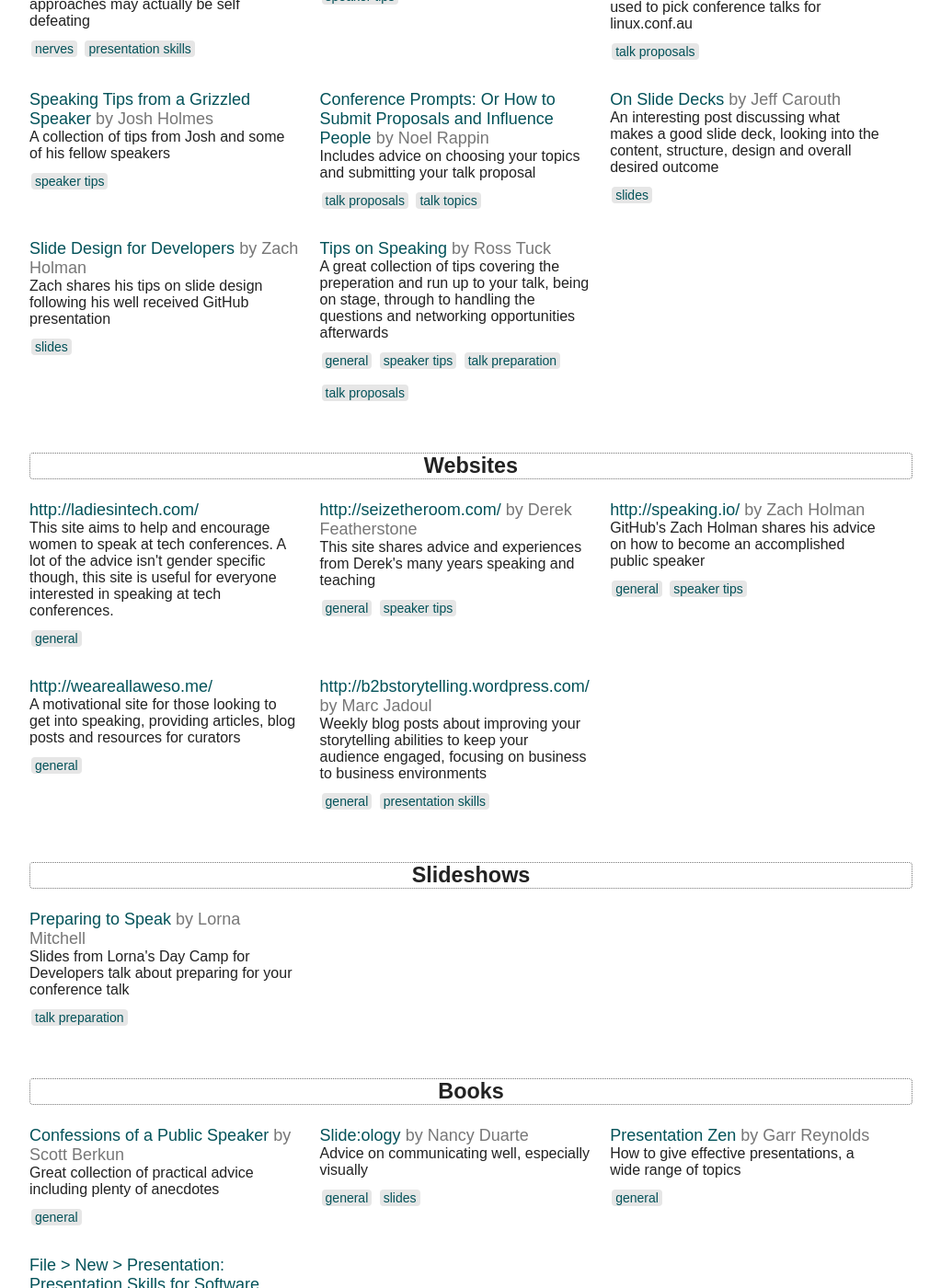
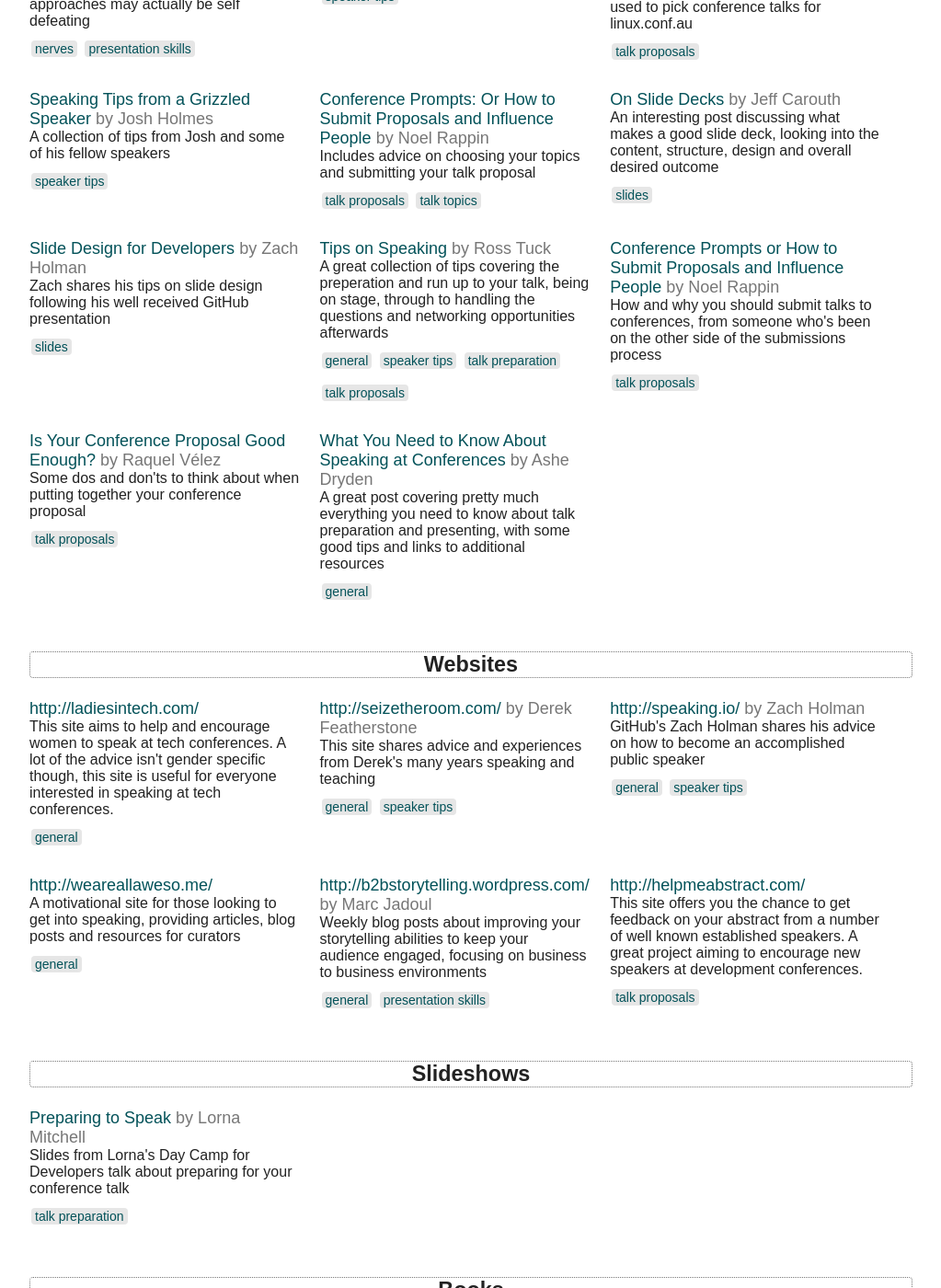
Before and after one commit to stagefright/stagefright.github.io, a Jekyll site: the page built from resources.html, in a window 1280 px wide and 1400 px high, scrolled down 508 px. Shown: the whole window at 92% size, without its empty margins (128-1151 px from the left). Built offline with Jekyll 4.4.1, drawn with Linux system fonts in a browser that asks for light colours; nearby versions of some CDN libraries.

Commit message:
Add more resources

```diff
--- a/_data/resources-posts.yml
+++ b/_data/resources-posts.yml
@@ -57,3 +57,24 @@
     - speaker tips
     - talk preparation
     - talk proposals
+
+- name: Conference Prompts or How to Submit Proposals and Influence People
+  url: http://www.noelrappin.com/railsrx/2014/1/18/conference-prompts-or-how-to-submit-proposals-and-influence-people
+  author: Noel Rappin
+  description: How and why you should submit talks to conferences, from someone who's been on the other side of the submissions process
+  tags:
+    - talk proposals
+
+- name: Is Your Conference Proposal Good Enough?
+  url: http://rckbt.me/2014/01/conference-proposals/
+  author: Raquel Vélez
+  description: Some dos and don'ts to think about when putting together your conference proposal
+  tags:
+    - talk proposals
+
+- name: What You Need to Know About Speaking at Conferences
+  url: http://www.ashedryden.com/blog/what-you-need-to-know-about-speaking-at-conferences
+  author: Ashe Dryden
+  description: A great post covering pretty much everything you need to know about talk preparation and presenting, with some good tips and links to additional resources
+  tags:
+    - general
--- a/_data/resources-sites.yml
+++ b/_data/resources-sites.yml
@@ -28,3 +28,8 @@
   tags:
     - general
     - presentation skills
+
+- url: http://helpmeabstract.com/
+  description: This site offers you the chance to get feedback on your abstract from a number of well known established speakers. A great project aiming to encourage new speakers at development conferences.
+  tags:
+    - talk proposals
```
